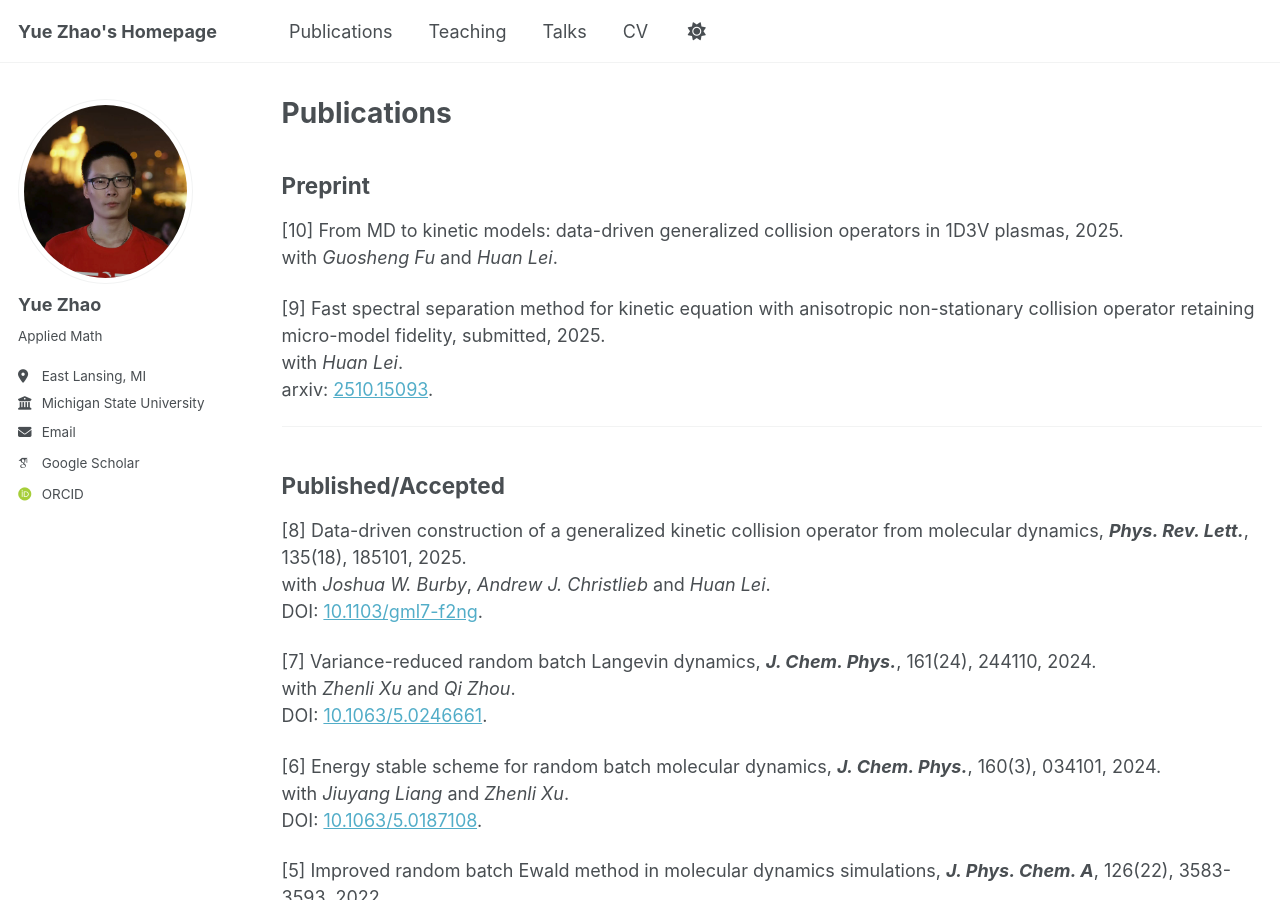
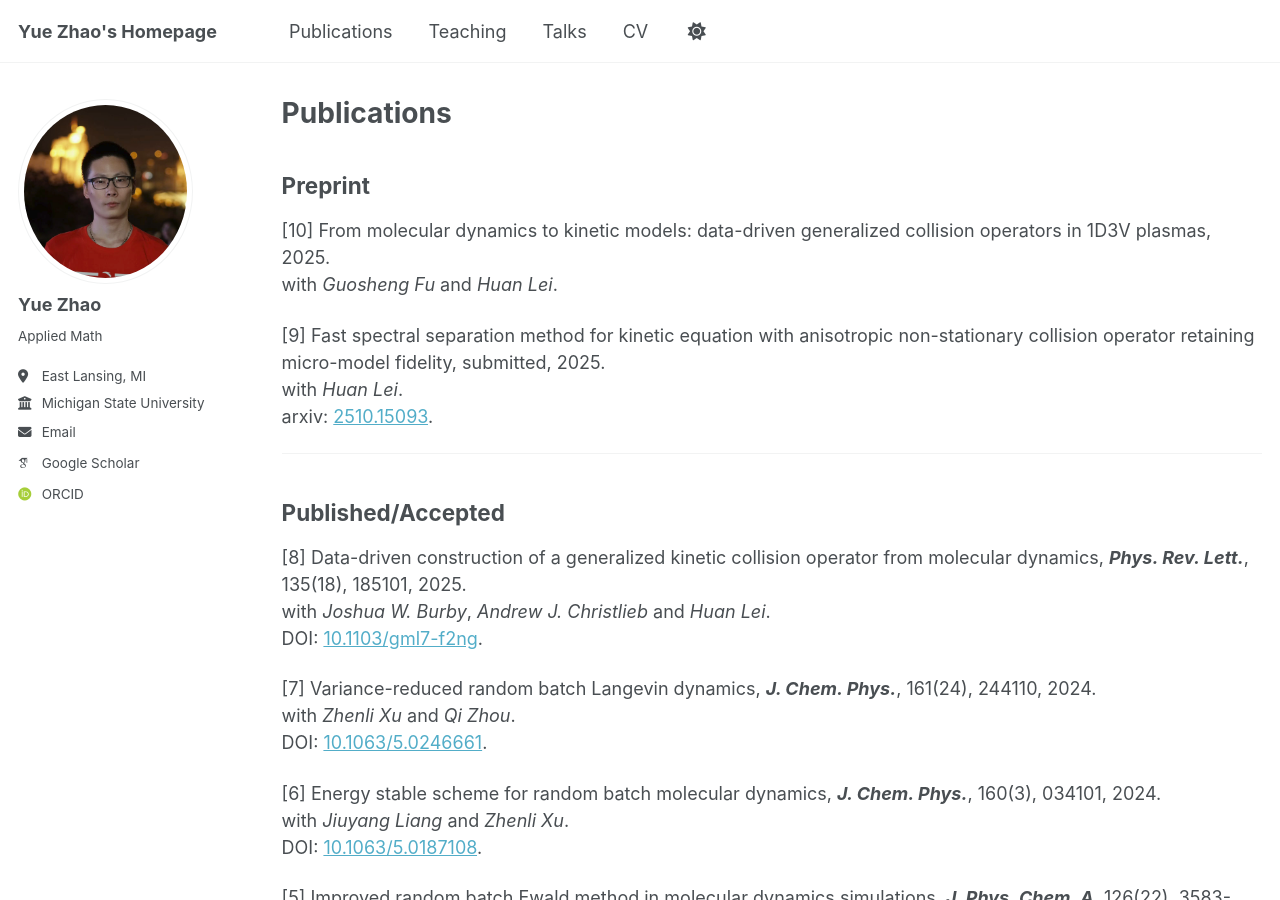
Before and after one commit to yuezhao1997/yuezhao1997.github.io, a Jekyll site: the page built from _pages/publication.md, in a window 1280 px wide and 900 px high. Built offline with Jekyll 4.4.1, drawn with Linux system fonts in a browser that asks for light colours; some web fonts are replaced; a script bundle is joined from its source files by our own code; library files that are not in the unit come from our copies.

Commit message:
Correct title wording in publication entry

```diff
--- a/_pages/publication.md
+++ b/_pages/publication.md
@@ -10,7 +10,7 @@ author_profile: true
 Preprint
 -----------
 
-[10] From MD to kinetic models: data-driven generalized collision operators in 1D3V plasmas, 2025. <br>
+[10] From molecular dynamics to kinetic models: data-driven generalized collision operators in 1D3V plasmas, 2025. <br>
      with _Guosheng Fu_ and _Huan Lei_.
 
 [9] Fast spectral separation method for kinetic equation with anisotropic non-stationary collision operator retaining micro-model fidelity, submitted, 2025. <br>
```
